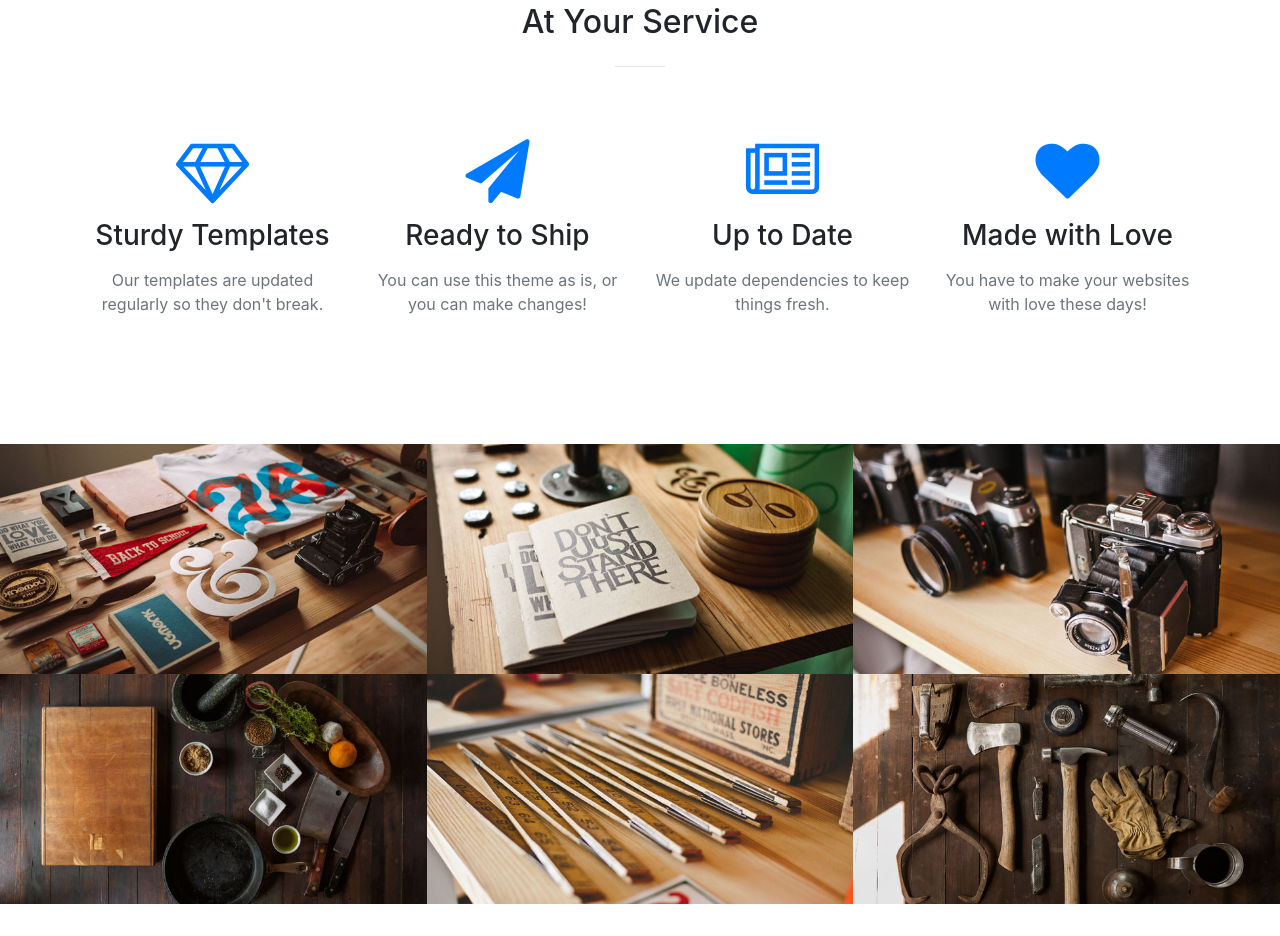
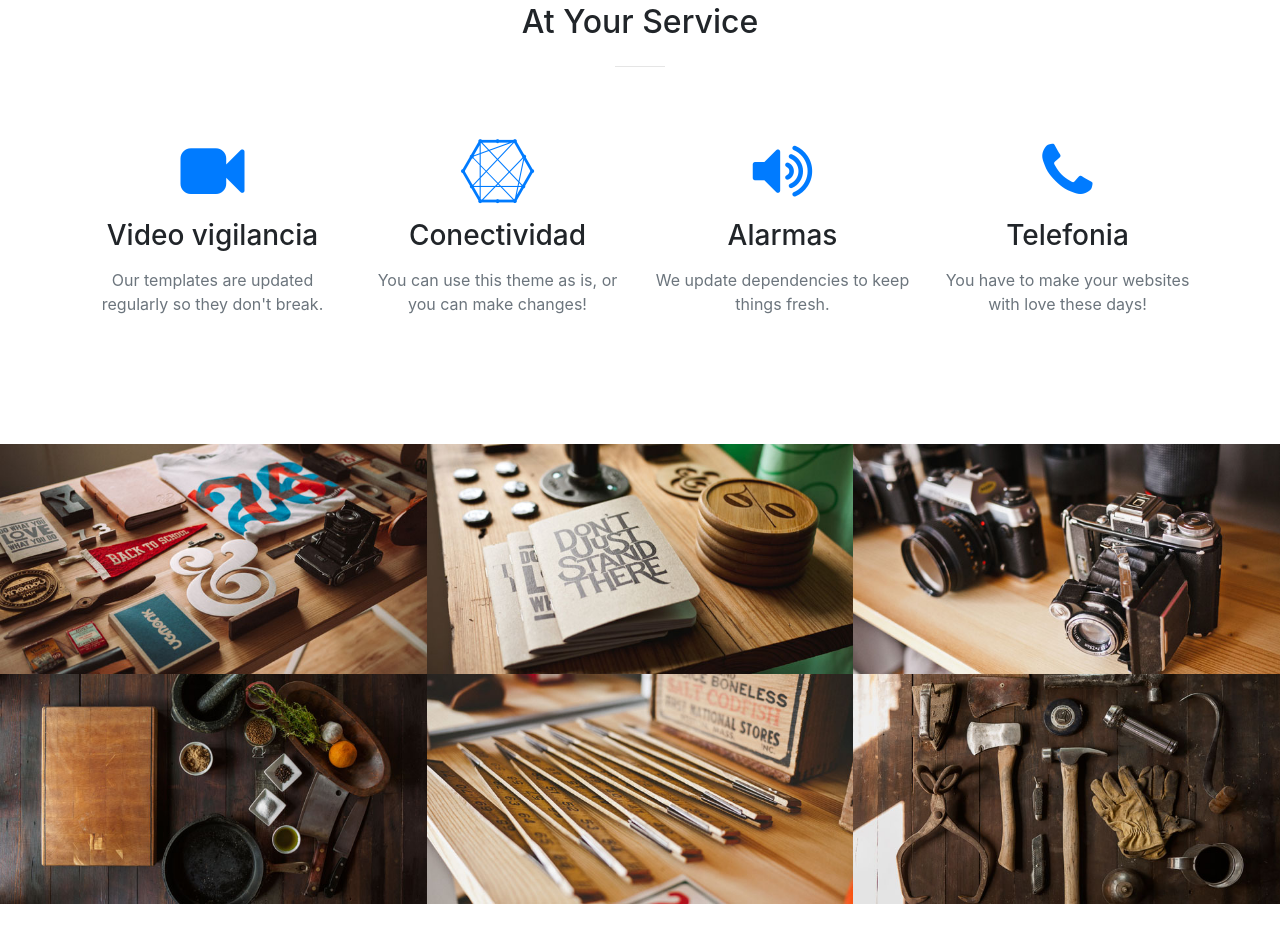
Before and after one commit to lspir/lematron, a website with bundled scripts: page index.html in a window 1280 px wide. Shown: the part 1402-2338 px from the top of the page. Built offline with nearby package versions, Linux system fonts and the light colour scheme.

Commit message:
Changing font awesome icons

```diff
--- a/index.html
+++ b/index.html
@@ -97,29 +97,29 @@
         <div class="row">
           <div class="col-lg-3 col-md-6 text-center">
             <div class="service-box mt-5 mx-auto">
-              <i class="fa fa-4x fa-diamond text-primary mb-3 sr-icons"></i>
-              <h3 class="mb-3">Sturdy Templates</h3>
+              <i class="fa fa-4x fa-video-camera text-primary mb-3 sr-icons"></i>
+              <h3 class="mb-3">Video vigilancia</h3>
               <p class="text-muted mb-0">Our templates are updated regularly so they don't break.</p>
             </div>
           </div>
           <div class="col-lg-3 col-md-6 text-center">
             <div class="service-box mt-5 mx-auto">
-              <i class="fa fa-4x fa-paper-plane text-primary mb-3 sr-icons"></i>
-              <h3 class="mb-3">Ready to Ship</h3>
+              <i class="fa fa-4x fa-connectdevelop text-primary mb-3 sr-icons"></i>
+              <h3 class="mb-3">Conectividad</h3>
               <p class="text-muted mb-0">You can use this theme as is, or you can make changes!</p>
             </div>
           </div>
           <div class="col-lg-3 col-md-6 text-center">
             <div class="service-box mt-5 mx-auto">
-              <i class="fa fa-4x fa-newspaper-o text-primary mb-3 sr-icons"></i>
-              <h3 class="mb-3">Up to Date</h3>
+              <i class="fa fa-4x fa-volume-up text-primary mb-3 sr-icons"></i>
+              <h3 class="mb-3">Alarmas</h3>
               <p class="text-muted mb-0">We update dependencies to keep things fresh.</p>
             </div>
           </div>
           <div class="col-lg-3 col-md-6 text-center">
             <div class="service-box mt-5 mx-auto">
-              <i class="fa fa-4x fa-heart text-primary mb-3 sr-icons"></i>
-              <h3 class="mb-3">Made with Love</h3>
+              <i class="fa fa-4x fa-phone text-primary mb-3 sr-icons"></i>
+              <h3 class="mb-3">Telefonia</h3>
               <p class="text-muted mb-0">You have to make your websites with love these days!</p>
             </div>
           </div>
```
